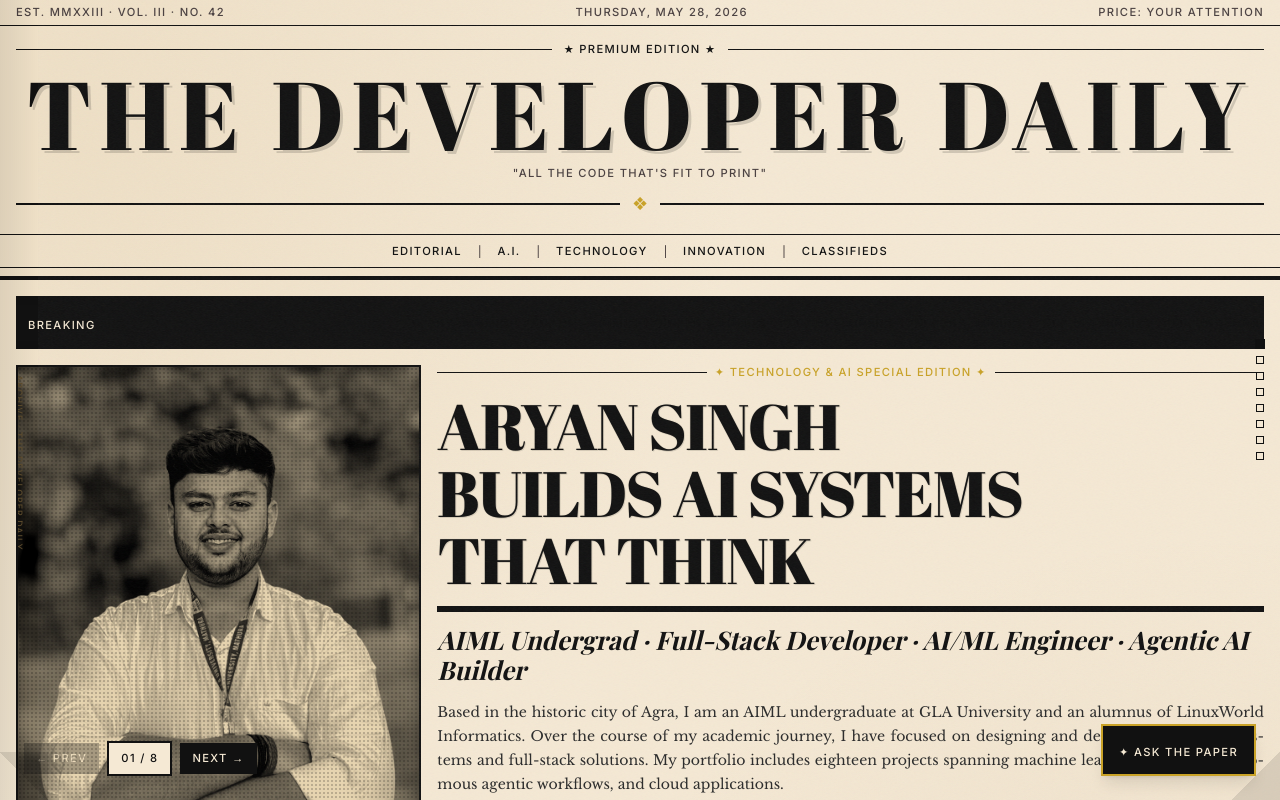
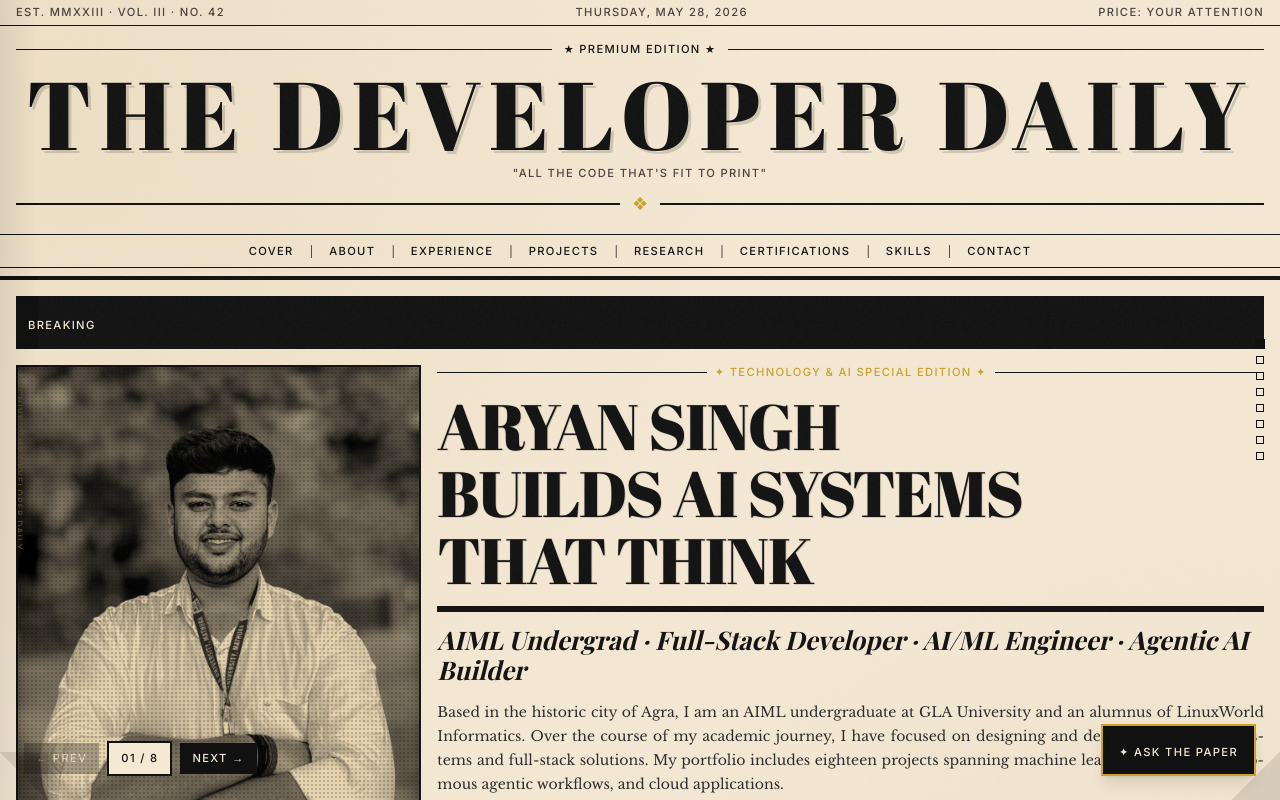
Before and after one commit to jadaunaryansingh/Portfolio_Aryan, a Next.js app: page / in a window 1280 px wide. Shown: the top 800 px of the page. Built offline with nearby package versions, Linux system fonts and the light colour scheme; a web font is replaced by a local one.

Commit message:
feat: update QR code to domain and wire up all 8 pages in Masthead navigation

```diff
--- a/components/newspaper/Masthead.tsx
+++ b/components/newspaper/Masthead.tsx
@@ -3,9 +3,29 @@
 import { motion } from "framer-motion";
 import { useState, useEffect } from "react";
 
-const sections = ["Editorial", "A.I.", "Technology", "Innovation", "Classifieds"];
+const sections = [
+  "Cover",
+  "About",
+  "Experience",
+  "Projects",
+  "Research",
+  "Certifications",
+  "Skills",
+  "Contact"
+];
 
-export default function Masthead() {
+const sectionMapping: Record<string, number> = {
+  "cover": 0,
+  "about": 1,
+  "experience": 2,
+  "projects": 3,
+  "research": 4,
+  "certifications": 5,
+  "skills": 6,
+  "contact": 7,
+};
+
+export default function Masthead({ onNavigate }: { onNavigate?: (page: number) => void }) {
   const [dateStr, setDateStr] = useState("");
 
   useEffect(() => {
@@ -63,6 +83,7 @@ export default function Masthead() {
         {sections.map((section, i) => (
           <span key={section} className="flex items-center">
             <button
+              onClick={() => onNavigate?.(sectionMapping[section.toLowerCase()] ?? 0)}
               className="label-text px-4 py-2 hover:bg-ink hover:text-paper transition-colors duration-200 cursor-pointer"
               id={`nav-${section.toLowerCase()}`}
             >
--- a/components/pages/Page1FrontCover.tsx
+++ b/components/pages/Page1FrontCover.tsx
@@ -71,7 +71,7 @@ function HalftonePortrait() {
 export default function Page1FrontCover({ onNavigate }: { onNavigate?: (page: number) => void }) {
   return (
     <article className="newspaper-page min-h-screen paper-aged grain-overlay">
-      <Masthead />
+      <Masthead onNavigate={onNavigate} />
 
       <div className="max-w-7xl mx-auto px-4 py-4">
         <BreakingNewsTicker />
```
Also changed, not shown: public/textures/qrcode.png.
